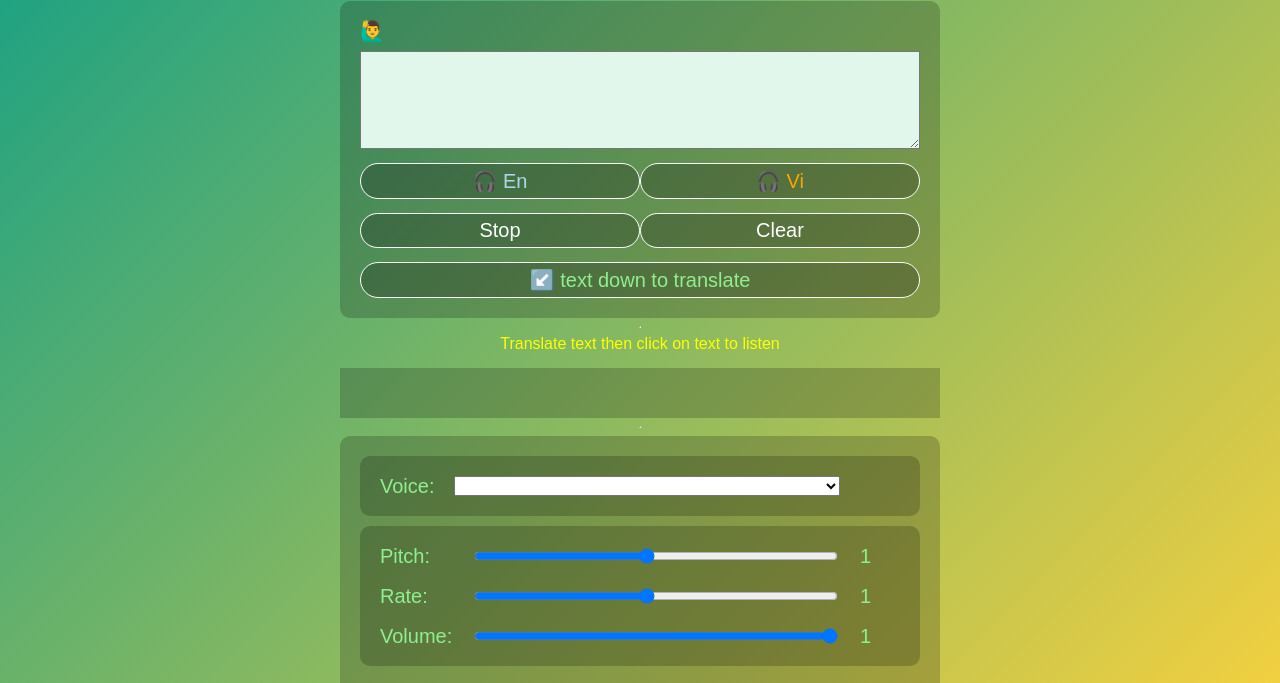
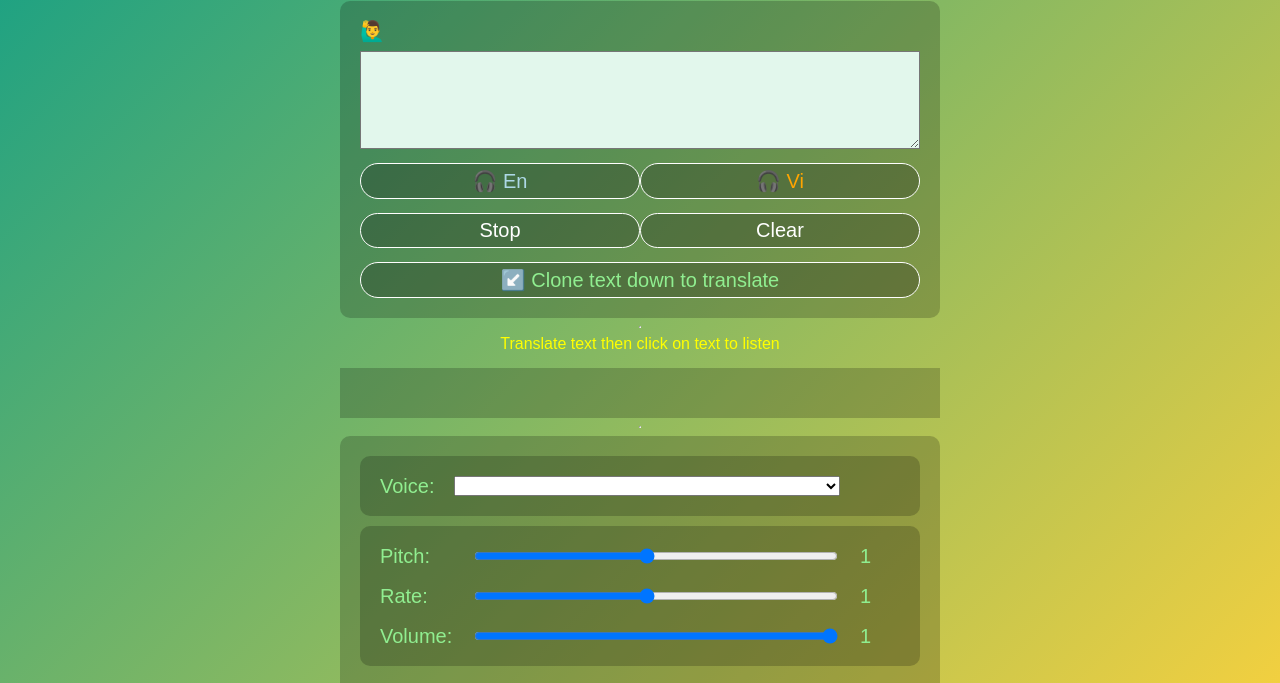
Before and after one commit to tien89talkenvi/tien89talkenvi.github.io, a plain HTML site: page index.html in a window 1280 px wide. Shown: the part 94-777 px from the top of the page. Drawn offline with Linux system fonts and the light colour scheme.

Commit message:
Update index.html

```diff
--- a/index.html
+++ b/index.html
@@ -149,7 +149,7 @@
 <!--Nhom nut dkhien 1----------------------------------------------------------->
 
 <div class="buttons2">
-    <button  onclick="demtextxuong()" translate="no"><span style="color:lightgreen">↙️ text down to translate</span></button>
+    <button  onclick="demtextxuong()" translate="no"><span style="color:lightgreen">↙️ Clone text down to translate</span></button>
 </div>
 
 </div>
```
